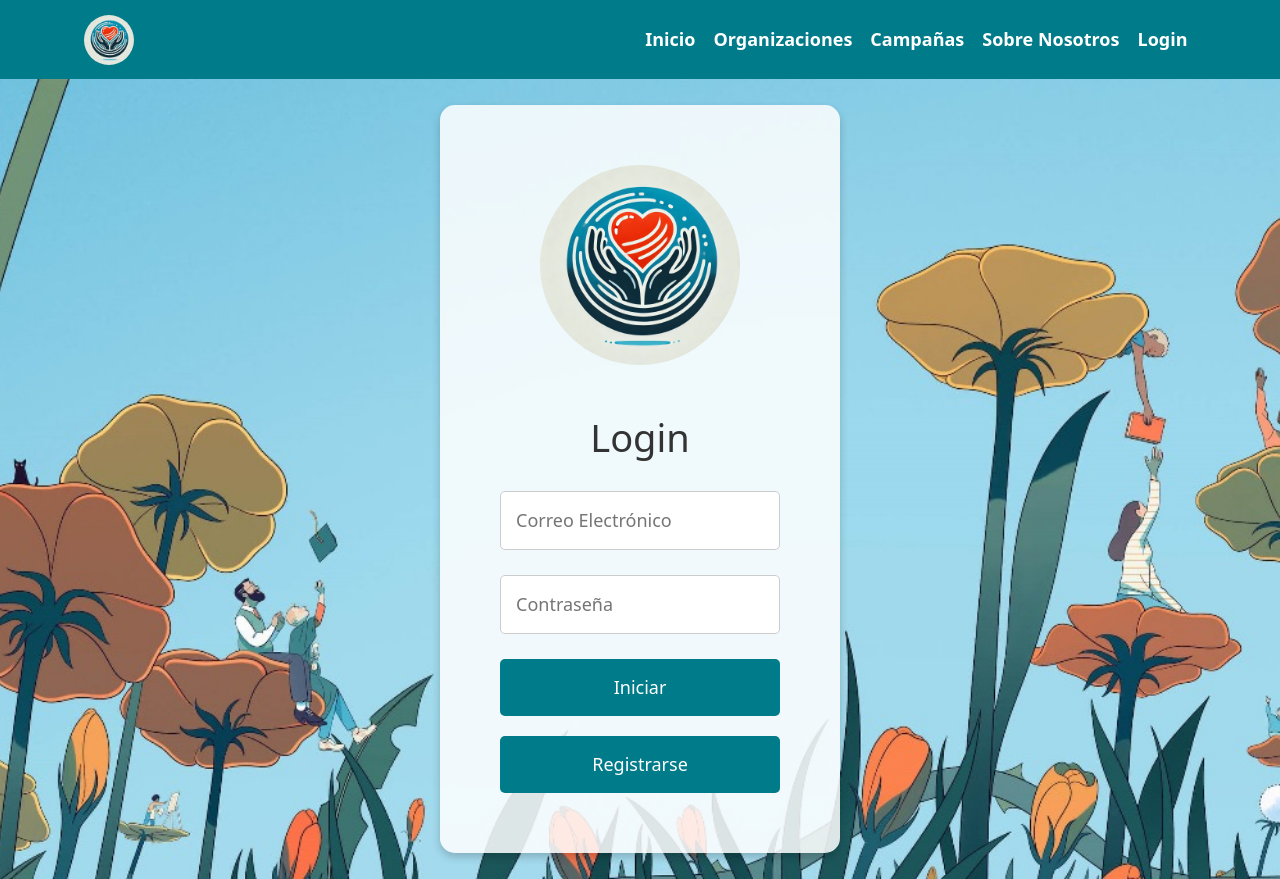
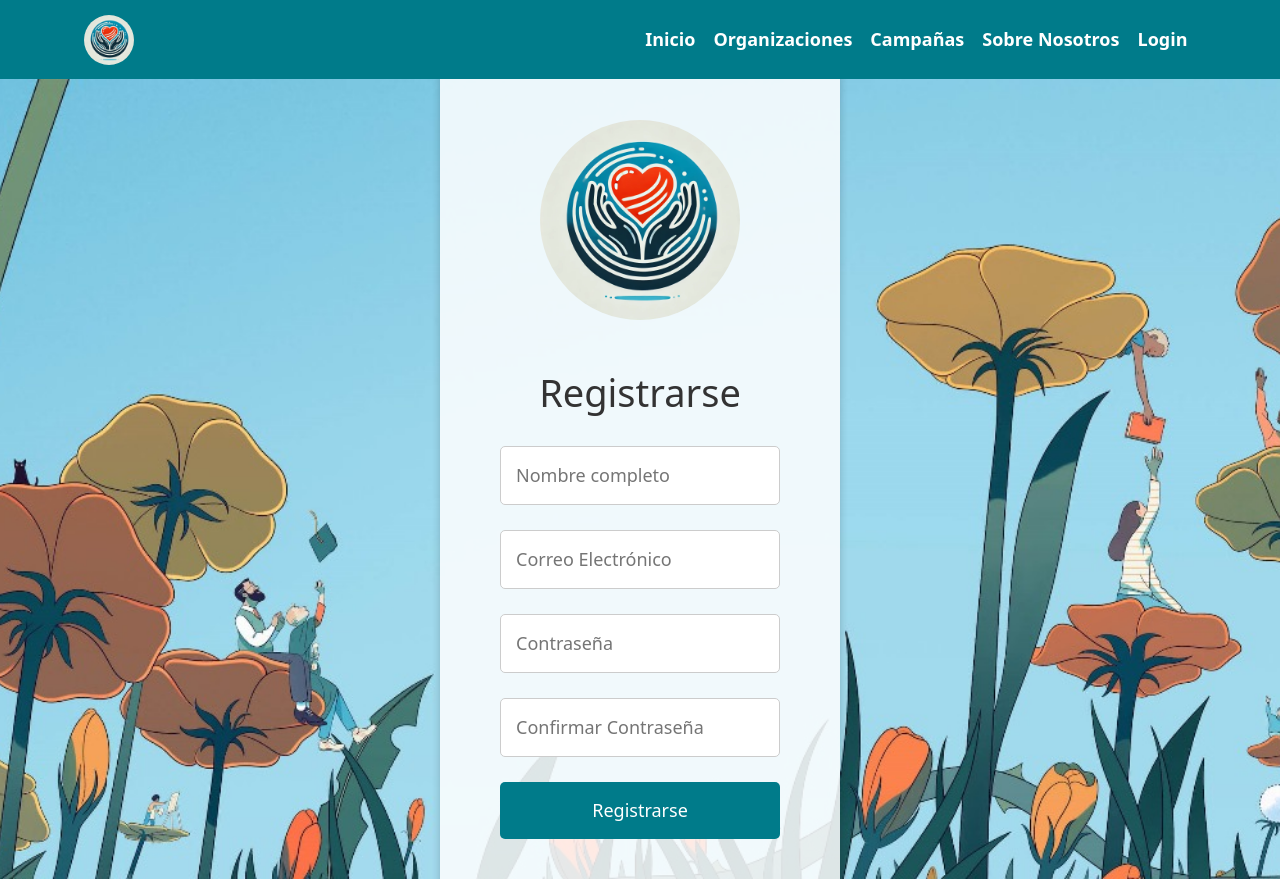
Before and after one commit to car020202/frontendparadonaciones, a React (Vite) app: page / in a window 1280 px wide. Built offline with nearby package versions, Linux system fonts and the light colour scheme.

Commit message:
login y register funcional

```diff
--- a/package.json
+++ b/package.json
@@ -10,6 +10,7 @@
     "preview": "vite preview"
   },
   "dependencies": {
+    "axios": "^1.7.7",
     "bootstrap": "^5.3.3",
     "react": "^18.3.1",
     "react-bootstrap": "^2.10.5",
--- a/src/App.jsx
+++ b/src/App.jsx
@@ -3,7 +3,7 @@ import Login from './login/login';
 import Home from './inicio/inicio';
 import Register from './register/register';
 import 'bootstrap/dist/css/bootstrap.min.css';
-import 'bootstrap/dist/js/bootstrap.bundle.min.js'; // Importa el JS de Bootstrap
+import 'bootstrap/dist/js/bootstrap.bundle.min.js';
 
 import './App.css'
 
@@ -12,7 +12,7 @@ function App() {
 
   return (
     <>
-      <Login/>
+      <Register/>
     </>
   )
 }
--- a/src/inicio/inicio.css
+++ b/src/inicio/inicio.css
@@ -76,7 +76,7 @@
   width: 30%; /* Ajusta el ancho para que quepan 3 tarjetas en una fila */
   text-align: center;
   margin: 0 15px; /* Añade margen horizontal para separar las tarjetas entre sí */
-  transition: transform 0.3s ease;
+  transition: transform 0.8s ease;
 }
 
 .carousel-card:hover {
--- a/src/login/login.jsx
+++ b/src/login/login.jsx
@@ -1,24 +1,51 @@
-import React from 'react';
+import React, { useState } from 'react';
+import axios from 'axios';
 import './logincss/login.css';
 import logo from '../assets/logo.webp';
-import backgroundImage from '../assets/background.jpg'; // Importa la imagen de fondo (aunque no la uses aquí)
 import Navbar from '../navbar/navbar';
 
 const Login = () => {
+  const [email, setEmail] = useState('');
+  const [password, setPassword] = useState('');
+  const [error, setError] = useState('');
+
+  const handleLogin = async (e) => {
+    e.preventDefault();
+    try {
+      const response = await axios.post('http://localhost:3000/api/users/login', { email, password });
+      localStorage.setItem('token', response.data.token);
+      alert('Inicio de sesión exitoso');
+    } catch (err) {
+      setError('Credenciales inválidas');
+    }
+  };
+
   return (
     <>
-    <Navbar/>
+      <Navbar />
       <div className="login">
         <div className="login-container">
           <div className="logo-container">
             <img src={logo} alt="Logo" className="logo" />
           </div>
-        <form className="login-form">
+          <form className="login-form" onSubmit={handleLogin}>
             <h2>Login</h2>
-          <input type="email" placeholder="Correo Electrónico" className="login-input" />
-          <input type="password" placeholder="Contraseña" className="login-input" />
+            <input
+              type="email"
+              placeholder="Correo Electrónico"
+              className="login-input"
+              value={email}
+              onChange={(e) => setEmail(e.target.value)}
+            />
+            <input
+              type="password"
+              placeholder="Contraseña"
+              className="login-input"
+              value={password}
+              onChange={(e) => setPassword(e.target.value)}
+            />
             <button type="submit" className="login-button">Iniciar</button>
-          <button type="submit" className="registerL-button">Registrarse</button>
+            {error && <p style={{ color: 'red' }}>{error}</p>}
           </form>
         </div>
       </div>
--- a/src/register/register.jsx
+++ b/src/register/register.jsx
@@ -1,24 +1,77 @@
-import React from 'react';
+import React, { useState } from 'react';
+import axios from 'axios';
 import './registercss/register.css';
 import logo from '../assets/logo.webp';
 import Navbar from '../navbar/navbar';
 
 const Register = () => {
+  const [nombre, setNombre] = useState('');
+  const [email, setEmail] = useState('');
+  const [password, setPassword] = useState('');
+  const [confirmPassword, setConfirmPassword] = useState('');
+  const [error, setError] = useState('');
+  const [success, setSuccess] = useState('');
+
+  const handleRegister = async (e) => {
+    e.preventDefault();
+    if (password !== confirmPassword) {
+      setError('Las contraseñas no coinciden');
+      return;
+    }
+
+    try {
+      const response = await axios.post('http://localhost:3000/api/users/register', {
+        nombre,
+        email,
+        password,
+      });
+      setSuccess('Registro exitoso. Por favor, verifica tu correo electrónico.');
+    } catch (err) {
+      setError('Hubo un problema con el registro');
+    }
+  };
+
   return (
     <>
-    <Navbar/>
+      <Navbar />
       <div className="register">
         <div className="register-container">
           <div className="logo-container">
             <img src={logo} alt="Logo" className="logo" />
           </div>
-        <form className="register-form">
+          <form className="register-form" onSubmit={handleRegister}>
             <h2>Registrarse</h2>
-          <input type="text" placeholder="Nombre completo" className="register-input" />
-          <input type="email" placeholder="Correo Electrónico" className="register-input" />
-          <input type="password" placeholder="Contraseña" className="register-input" />
-          <input type="password" placeholder="Confirmar Contraseña" className="register-input" />
+            <input
+              type="text"
+              placeholder="Nombre completo"
+              className="register-input"
+              value={nombre}
+              onChange={(e) => setNombre(e.target.value)}
+            />
+            <input
+              type="email"
+              placeholder="Correo Electrónico"
+              className="register-input"
+              value={email}
+              onChange={(e) => setEmail(e.target.value)}
+            />
+            <input
+              type="password"
+              placeholder="Contraseña"
+              className="register-input"
+              value={password}
+              onChange={(e) => setPassword(e.target.value)}
+            />
+            <input
+              type="password"
+              placeholder="Confirmar Contraseña"
+              className="register-input"
+              value={confirmPassword}
+              onChange={(e) => setConfirmPassword(e.target.value)}
+            />
             <button type="submit" className="register-button">Registrarse</button>
+            {error && <p style={{ color: 'red' }}>{error}</p>}
+            {success && <p style={{ color: 'green' }}>{success}</p>}
           </form>
         </div>
       </div>
```
Also changed, not shown: 1 other file (tests, documents, lock files or other folders). Lines whose indentation alone changed are shown as unchanged.
